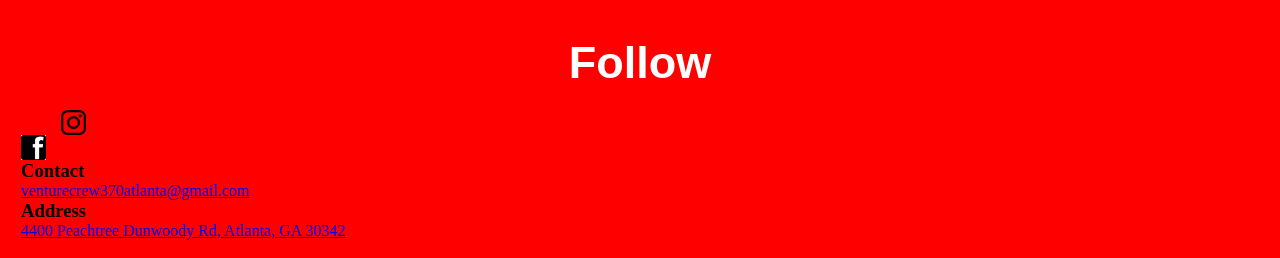
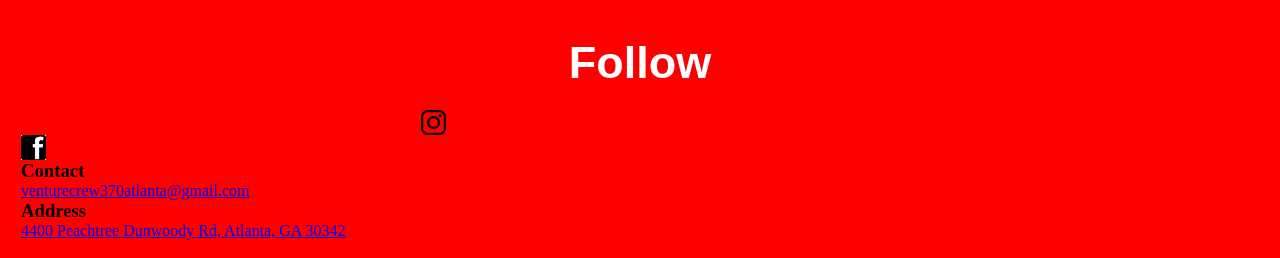
Before and after one commit to crew-370/Crew370, a Jekyll site: the page built from index.html, in a window 1280 px wide. Shown: the part 848-1106 px from the top of the page. Built offline with Jekyll 4.4.1, drawn with Linux system fonts in a browser that asks for light colours.

Commit message:
moved ig logo

```diff
--- a/styles/bottombar.css
+++ b/styles/bottombar.css
@@ -17,5 +17,5 @@
 
 .ig-img {
   display: block;
-  margin-left: 40px;
+  margin-left: 400px;
 }
```
